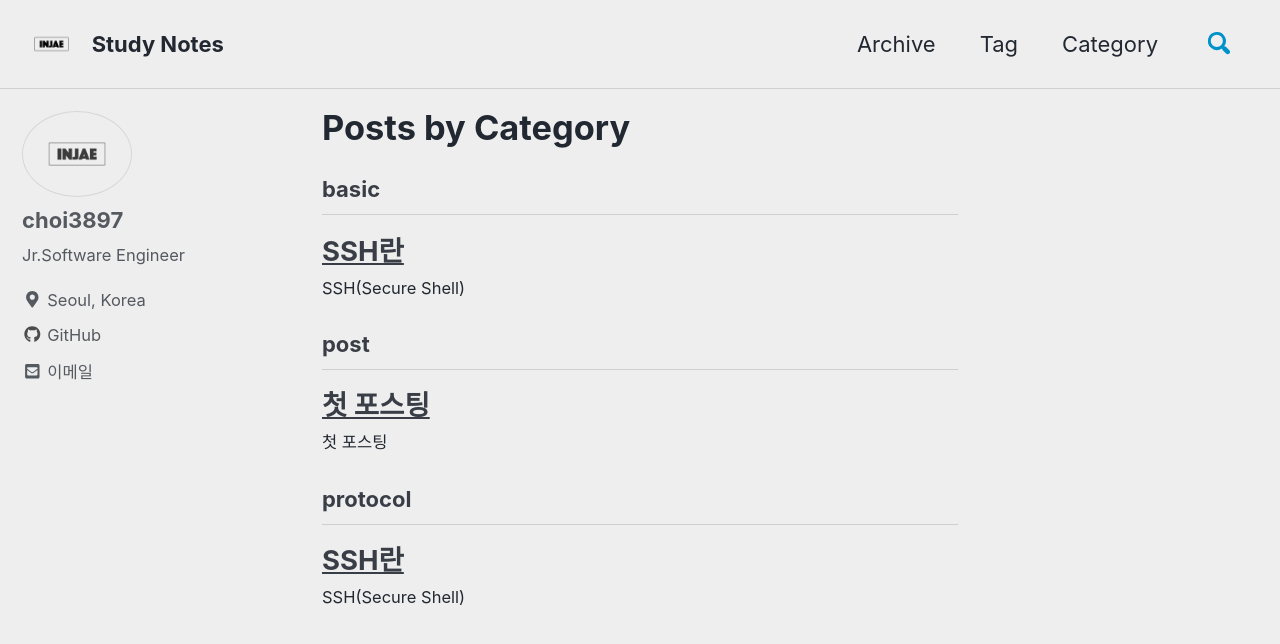
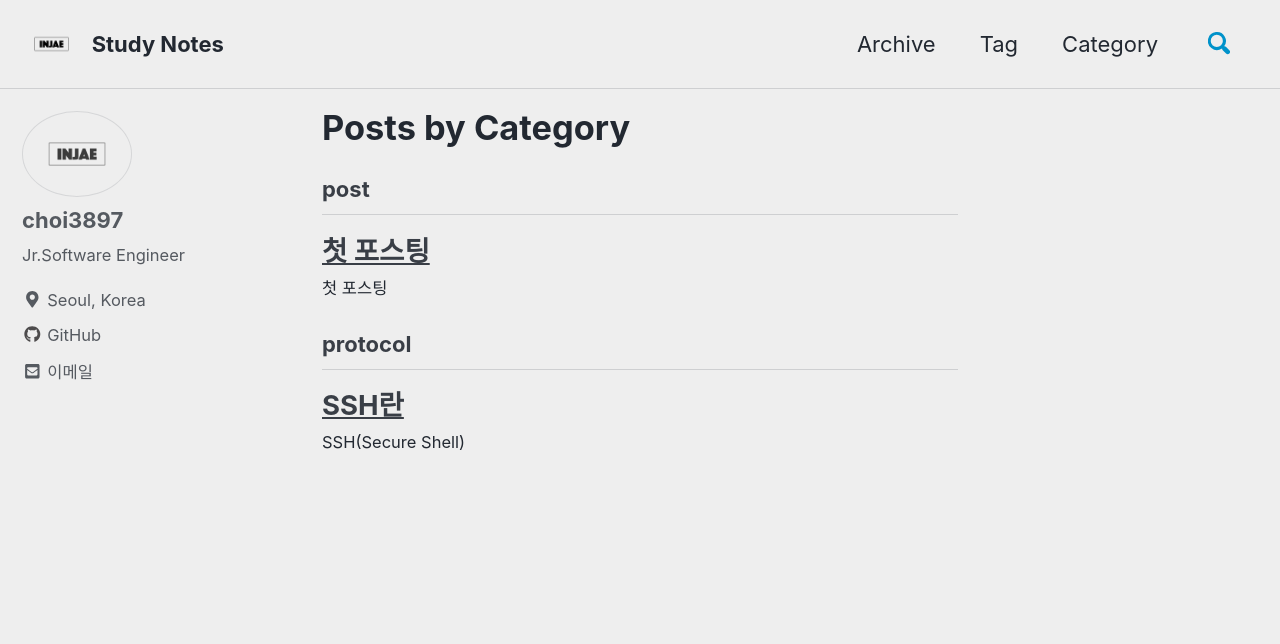
Before and after one commit to choi3897/choi3897.github.io, a Jekyll site: the page built from _pages/category-archive.html, in a window 1280 px wide and 900 px high. Shown: the top 644 px of the window. Built offline with Jekyll 4.4.1, drawn with Linux system fonts in a browser that asks for light colours; cached includes are drawn as plain includes; nearby versions of some CDN libraries.

Commit message:
Update 2019-01-25-ssh.md

```diff
--- a/_posts/2019-01-25-ssh.md
+++ b/_posts/2019-01-25-ssh.md
@@ -3,7 +3,6 @@ title: "SSH란"
 date: 2019-01-25 17:12:00 -0900
 categories:
   - protocol
-  - basic
 tags:
   - SSH
   - Protocol
```
